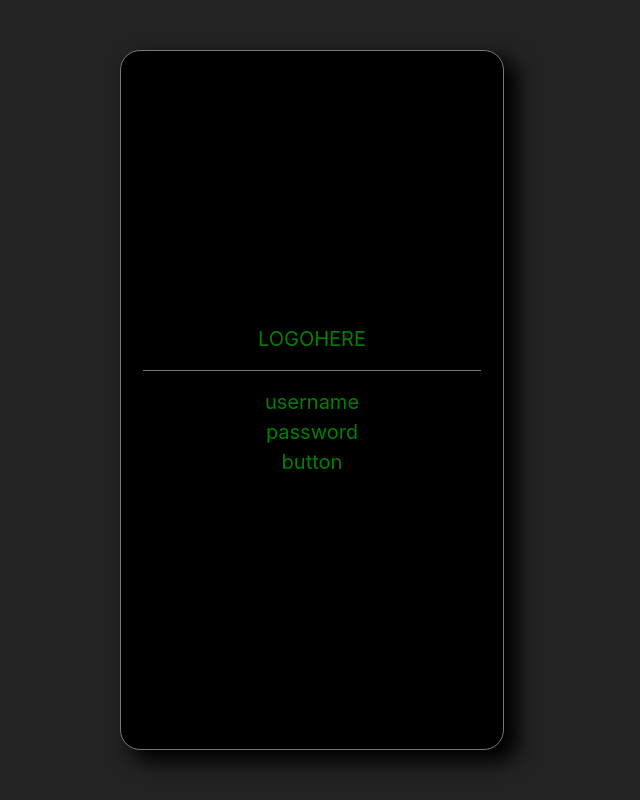
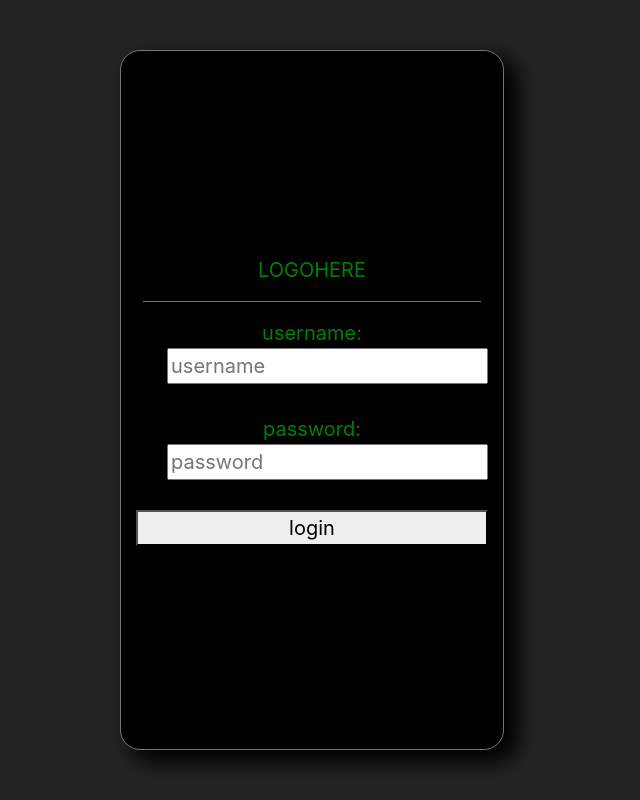
Before and after one commit to adamrpostjr/YouNameItVPN, a website: page public/pages/index.html in a window 1280 px wide. Shown: the whole page, without its empty margins (328-968 px from the left). Drawn offline with nearby package versions, Linux system fonts and the light colour scheme.

Commit message:
started setting up login screen

```diff
--- a/public/css/login.css
+++ b/public/css/login.css
@@ -41,3 +41,6 @@ width: 96%;
 background-color:#787878;
 height: 1px;
 }
+input{
+  float:right;
+}
--- a/public/pages/index.html
+++ b/public/pages/index.html
@@ -3,6 +3,7 @@
   <head>
     <meta charset="utf-8">
     <title>YouNameItVPN | Login</title>
+
     <link rel="stylesheet" href="https://stackpath.bootstrapcdn.com/bootstrap/4.5.0/css/bootstrap.min.css">
     <link rel="stylesheet" href="/css/login.css">
   </head>
@@ -10,11 +11,11 @@
     <div class="container">
       <span>LOGOHERE</span>
       <hr>
-      username
+      <span>username: <span><input type="text" name="uname" placeholder="username" value=""></span></span>
       <br>
-      password
+      <span>password: <span><input type="password" name="pword" placeholder="password" value=""></span></span>
       <br>
-      button
+      <button type="button" name="login">login</button>
     </div>
   </body>
 </html>
```
Also changed, not shown: index.js (+4 -9 lines), public/pages/dashboard.html (+1 -1 lines), public/pages/admin.html (added).
